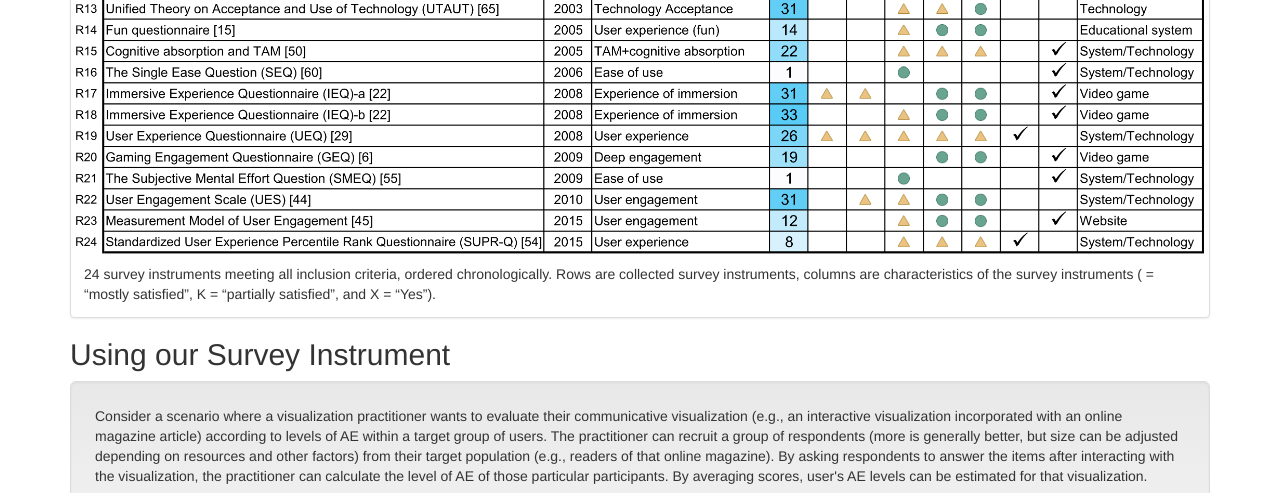
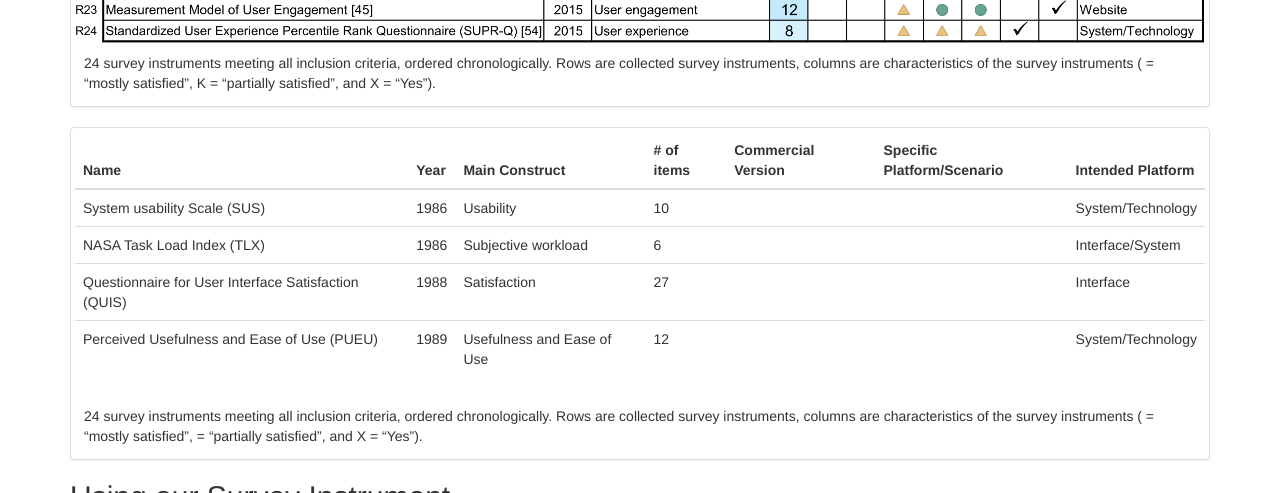
Before and after one commit to yahsin/yahsin.github.io, a plain HTML site: page CommViz/index.html in a window 1280 px wide. Shown: the part 1440-1933 px from the top of the page. Drawn offline with nearby package versions, Linux system fonts and the light colour scheme.

Commit message:
add table

```diff
--- a/CommViz/index.html
+++ b/CommViz/index.html
@@ -2,6 +2,7 @@
 <html>
 <head>
 	<title>VisEngage Project</title>
+	<script src="https://unpkg.com/feather-icons"></script>
 </head>
 	<link rel="stylesheet" href="https://maxcdn.bootstrapcdn.com/bootstrap/3.3.7/css/bootstrap.min.css" integrity="sha384-BVYiiSIFeK1dGmJRAkycuHAHRg32OmUcww7on3RYdg4Va+PmSTsz/K68vbdEjh4u" crossorigin="anonymous">
 
@@ -50,14 +51,18 @@
             <!-- <li><a href="#contact">Contact</a></li> -->
           </ul>
         </div>
-        <!--/.nav-collapse -->
+		<!--/.nav-collapse -->
       </div>
     </nav>
-
+<!--for icon -->
+	<script>
+      feather.replace()
+    </script>
+<!--for icon -->
 
 <div class="container theme-showcase" role="main">
 	<div class="jumbotron">
-		<h1>Affective Engagement for Communicative Visualization: Quick and Easy Evaluation using Survey Instruments</h1>
+		<h2>Affective Engagement for Communicative Visualization: Quick and Easy Evaluation using Survey Instruments</h2>
 			<p>As visualization for communication becomes more prevalent, it is important to have ways to evaluate the ``success'' of communicative visualizations beyond traditional analysis- and performance-oriented approaches. There are many metrics on which the success of communicative visualizations could be viewed, including those related broadly to the user's subjective experience. One construct that has received attention in recent years is user engagement. In this paper, we examine the role of affective engagement (AE) in evaluating communicative visualizations. We explore options for assessing AE, and report a literature review on potentially relevant survey instruments. We provide suggestions on how to evaluate AE, discussing steps and analytical methods to develop a self-report assessment based on our ongoing work on AE in information visualization.</p>
 			<h2>Publication</h2>
 			<b>Affective Engagement for Communicative Visualization: Quick and Easy Evaluation using Survey Instruments. </b>
@@ -77,6 +82,62 @@
 			<img src="table1_v7.png"></img>
 			<div class="caption">24 survey instruments meeting all inclusion criteria, ordered chronologically. Rows are collected survey instruments, columns are characteristics of the survey instruments (   = “mostly satisﬁed”, K = “partially satisﬁed”, and X = “Yes”).</div>
 		</div>
+	<div class="thumbnail">
+	<div class="table-responsive">
+	  <table class="table table-hover">
+		<thead>
+      <tr>
+        <th>Name</th>
+        <th>Year</th>
+        <th>Main Construct</th>
+		<th># of items</th>
+		<th>Commercial Version</th>
+		<th>Specific Platform/Scenario</th>
+		<th>Intended Platform</th>
+      </tr>
+    </thead>
+    <tbody>
+      <tr>
+        <td>System usability Scale (SUS)</td>
+        <td>1986</td>
+        <td>Usability</td>
+		<td>10</td>
+		<td> </td>
+		<td> </td>
+		<td>System/Technology</td>
+      </tr>
+      <tr>
+        <td>NASA Task Load Index (TLX)</td>
+        <td>1986</td>
+        <td>Subjective workload</td>
+		<td>6</td>
+		<td> </td>
+		<td> </td>
+		<td>Interface/System</td>
+      </tr>
+      <tr>
+        <td>Questionnaire for User Interface Satisfaction (QUIS)</td>
+        <td>1988</td>
+        <td>Satisfaction</td>
+		<td>27</td>
+		<td><i class="fas fa-check"></i></td>
+		<td><i class="fas fa-check"></i></td>
+		<td>Interface</td>
+      </tr>
+	  <tr>
+        <td>Perceived Usefulness and Ease of Use (PUEU)</td>
+        <td>1989</td>
+        <td>Usefulness and Ease of Use</td>
+		<td>12</td>
+		<td> </td>
+		<td><i class="fas fa-check"></i></td>
+		<td>System/Technology</td>
+      </tr>
+    </tbody>
+	  </table>
+	</div>
+		<div class="caption">24 survey instruments meeting all inclusion criteria, ordered chronologically. Rows are collected survey instruments, columns are characteristics of the survey instruments (<i data-feather="circle"></i> = “mostly satisfied”, <i data-feather="triangle"></i> = “partially satisfied”, and X = “Yes”).</div>
+	</div>
 
 	<h2>Using our Survey Instrument</h3>
 	<div class="well well-lg">
```
